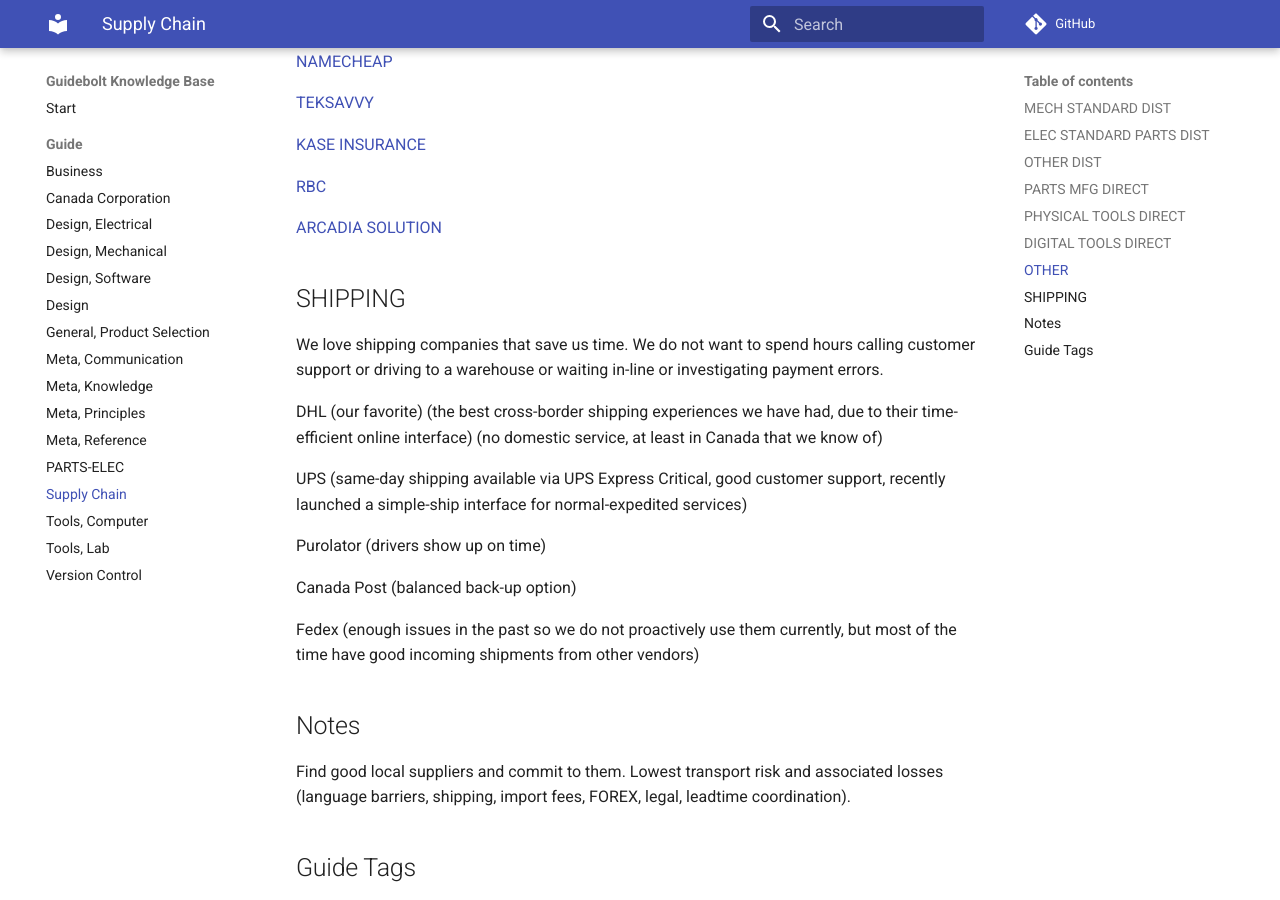
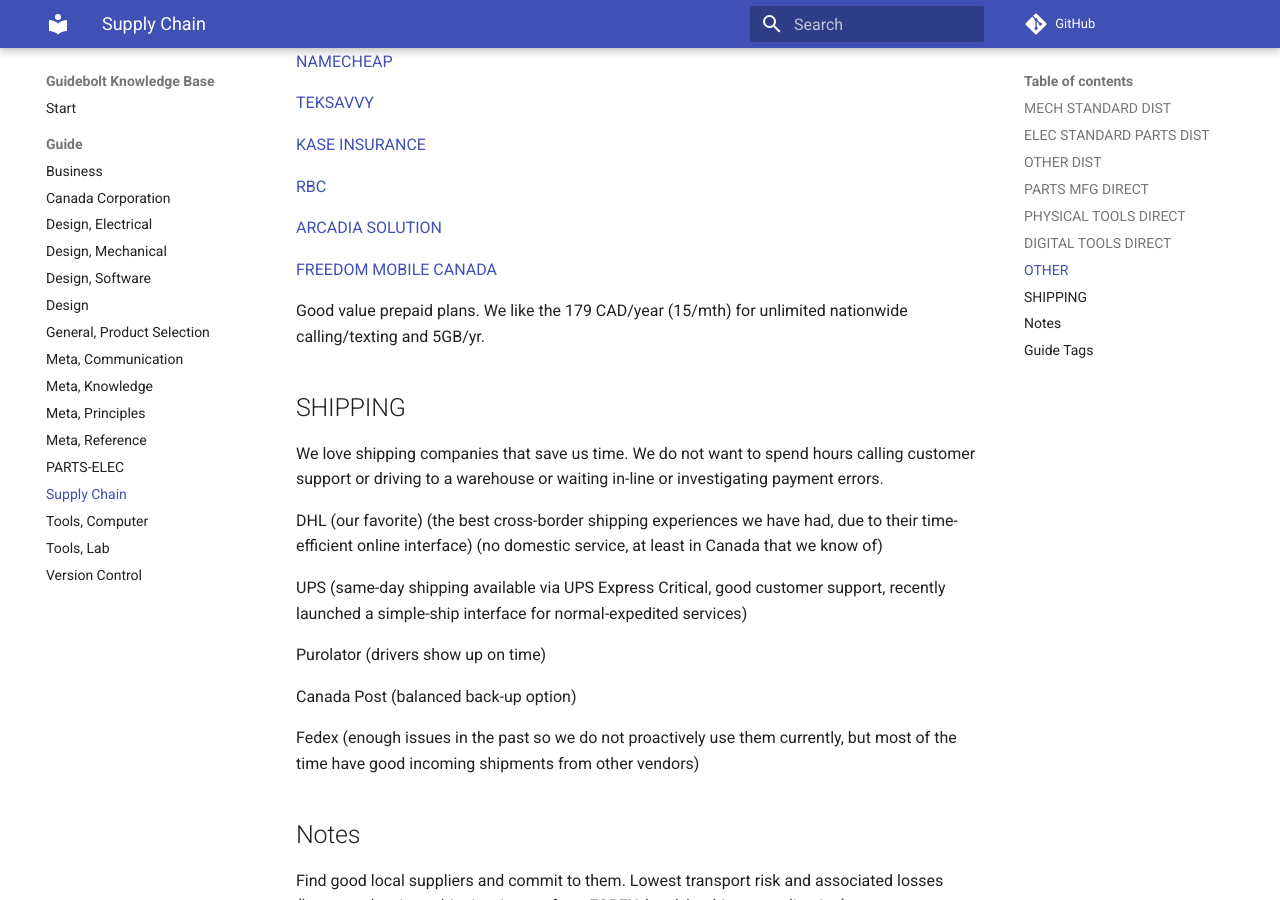
Before and after one commit to Guidebolt/knowledge, an MkDocs documentation site: the page built from docs/guide/supply-chain.md, in a window 1280 px wide and 900 px high, scrolled down 1862 px. Built offline with MkDocs 1.6.1 and Material for MkDocs 9.7.7, drawn with Linux system fonts in a browser that asks for light colours; comment, search, counter and statistics services are not loaded.

Commit message:
freedom mobile

```diff
--- a/docs/guide/supply-chain.md
+++ b/docs/guide/supply-chain.md
@@ -82,6 +82,10 @@ Some of our supply chain from a Canadian company perspective.
 
 [ARCADIA SOLUTION](https://www.mytaxexpress.com/t2index.html)
 
+[FREEDOM MOBILE CANADA](https://www.freedommobile.ca/en-CA)
+
+Good value prepaid plans. We like the 179 CAD/year (15/mth) for unlimited nationwide calling/texting and 5GB/yr.
+
 ## SHIPPING
 
 We love shipping companies that save us time. We do not want to spend hours calling customer support or driving to a warehouse or waiting in-line or investigating payment errors.
```
